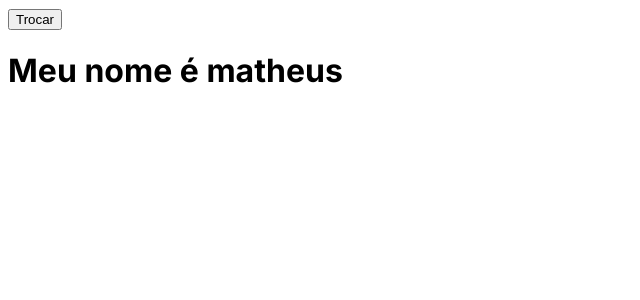
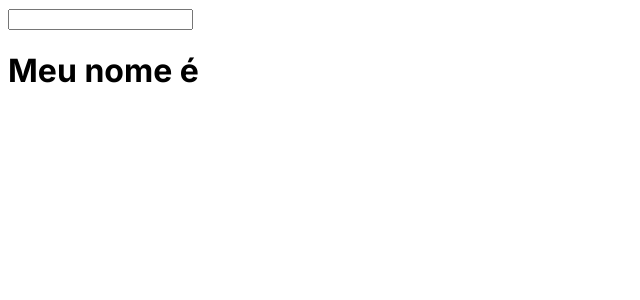
Before and after one commit to matheusp94/hooks, a Next.js app: page / in a window 1280 px wide. Shown: the top 300 px of the page, without its empty margins (0-640 px from the left). Built offline with nearby package versions, Linux system fonts and the light colour scheme.

Commit message:
adicionando nome

```diff
--- a/app/page.js
+++ b/app/page.js
@@ -4,16 +4,18 @@
 import { useState } from 'react';
 
 export default function Home() {
-  const [state, setStage] = useState('matheus');
+  const [name, setName] = useState('')
 
-  function changeName() {
-    setStage('Outro Nome')
+  function changeName(e) {
+    const value = e.target.value;
+    setName(value)
+
   }
 
   return (
     <main>
-      <button onClick={changeName}>Trocar</button>
-      <PrintMessage name={state}/>
+      <input type="text" value={name} onChange={changeName} />
+      <PrintMessage name={name}/>
     </main>
   )
 }
```
